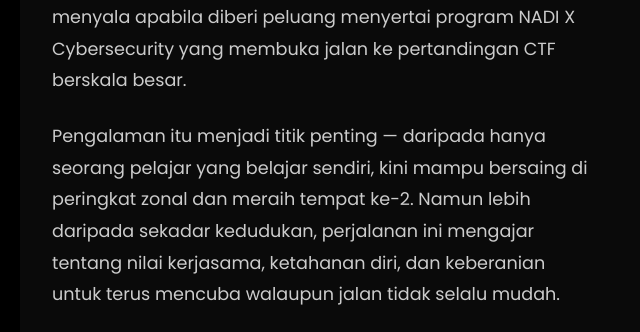
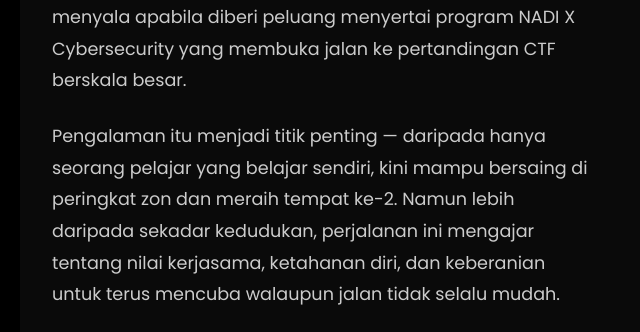
Before and after one commit to Fizam-dev/my-portfolio, a plain HTML site: page index.html in a window 1280 px wide. Shown: the part 1380-1712 px from the top of the page, 20-660 px from the left. Drawn offline with nearby package versions, Linux system fonts and the light colour scheme.

Commit message:
Update index.html

```diff
--- a/index.html
+++ b/index.html
@@ -901,7 +901,7 @@
         <div class="about-content">
             <div class="about-text" data-aos="fade-right">
                 <p>Seorang remaja berusia 17 tahun dari Bongawan, Sabah, yang mula berkenalan dengan dunia hacking sejak umur 13 tahun. Minat itu membawanya menyelami dunia keselamatan siber, terutama dalam web application hacking dan Capture The Flag (CTF). Walaupun pernah berhenti seketika kerana hilang minat, semangat itu kembali menyala apabila diberi peluang menyertai program NADI X Cybersecurity yang membuka jalan ke pertandingan CTF berskala besar.</p>
-                <p>Pengalaman itu menjadi titik penting — daripada hanya seorang pelajar yang belajar sendiri, kini mampu bersaing di peringkat zonal dan meraih tempat ke-2. Namun lebih daripada sekadar kedudukan, perjalanan ini mengajar tentang nilai kerjasama, ketahanan diri, dan keberanian untuk terus mencuba walaupun jalan tidak selalu mudah.</p>
+                <p>Pengalaman itu menjadi titik penting — daripada hanya seorang pelajar yang belajar sendiri, kini mampu bersaing di peringkat zon dan meraih tempat ke-2. Namun lebih daripada sekadar kedudukan, perjalanan ini mengajar tentang nilai kerjasama, ketahanan diri, dan keberanian untuk terus mencuba walaupun jalan tidak selalu mudah.</p>
                 <p>Selepas itu, lahirlah HackDev , sebuah pasukan yang diasaskan untuk membawa warisan ini ke hadapan. Bukan sekadar pasukan bertanding, tetapi juga sebagai ruang berkongsi ilmu, membina kesedaran anti-scam, dan mendidik anak muda kampung agar celik siber. Dengan impian untuk menawan tempat pertama dalam CTF akan datang, perjuangan ini diteruskan bukan hanya untuk kemenangan, tetapi untuk membuktikan bahawa bakat dari kampung juga mampu berdiri di pentas besar.</p>
             </div>
             <div class="skills-grid" data-aos="fade-left">
```
